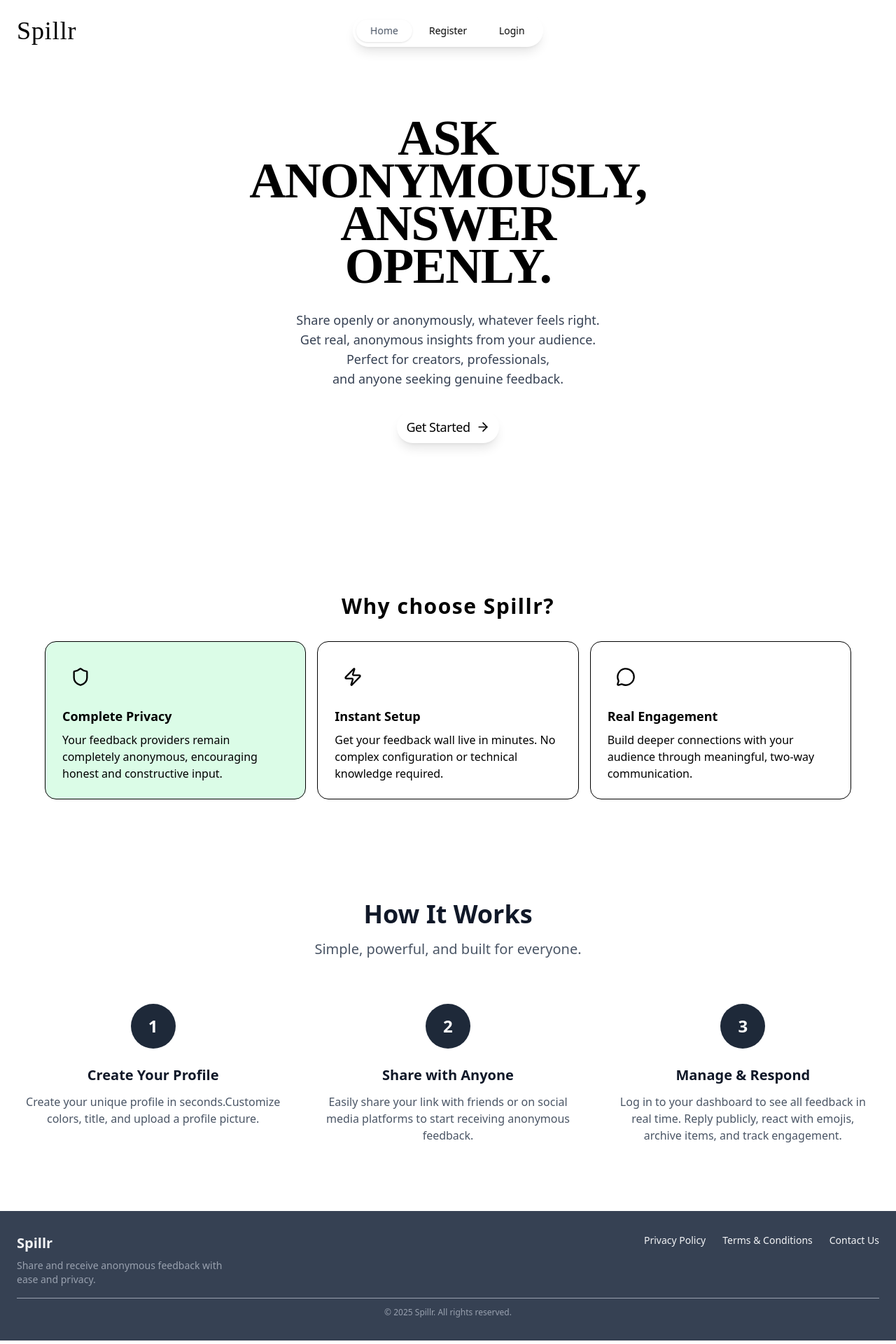
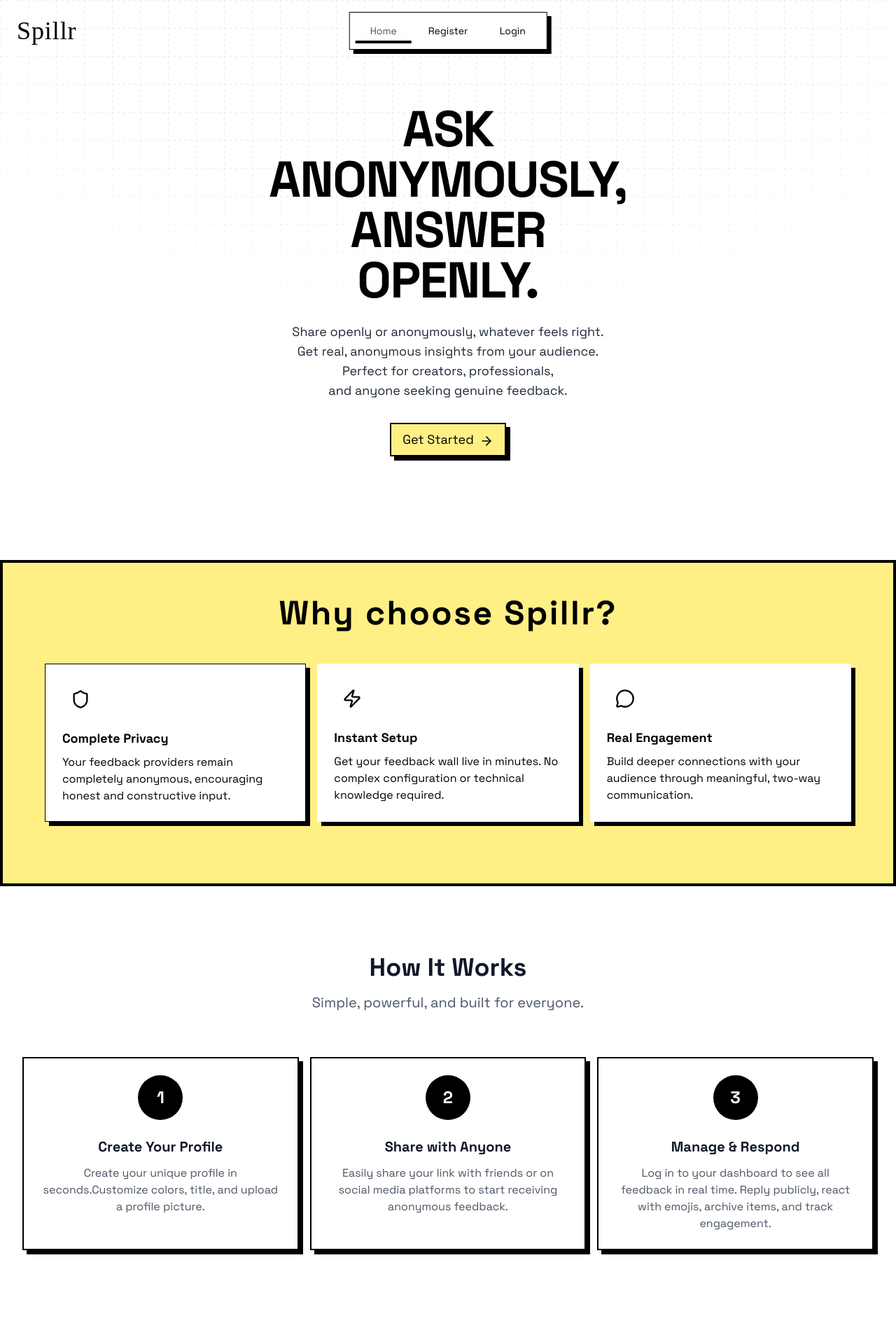
Before and after one commit to sakshamg567/spillr, a React (Vite) app in the folder client/: page / in a window 1280 px wide. Shown: the top 1920 px of the page at 70% size. Built offline with nearby package versions, Linux system fonts and the light colour scheme; no server answers; a web font is replaced by a local one.

Commit message:
home page

```diff
--- a/client/package.json
+++ b/client/package.json
@@ -10,6 +10,8 @@
     "preview": "vite preview"
   },
   "dependencies": {
+    "@fontsource/ibm-plex-mono": "^5.2.7",
+    "@fontsource/space-grotesk": "^5.2.10",
     "@tailwindcss/vite": "^4.1.13",
     "framer-motion": "^12.23.22",
     "lucide-react": "^0.544.0",
--- a/client/src/App.css
+++ b/client/src/App.css
@@ -20,10 +20,9 @@
 .delay-200 {
   animation-delay: 0.2s;
 }
+.poster-text {
+    font-weight: 800;
+    letter-spacing: -0.02em;
+    text-transform: uppercase;
 
-.poster-text {
-  font-family: "Times New Roman", serif;
-  font-weight: 900;
-  line-height: 0.85;
-  letter-spacing: -0.02em;
 }
--- a/client/src/App.jsx
+++ b/client/src/App.jsx
@@ -7,6 +7,11 @@ import Loading from "./components/Loading";
 import Settings from "./components/UserSettings";
 import PublicWallView from "./components/PublicWallView";
 import ResetPasswordForm from './components/auth/ResetPasswordForm'
+import "@fontsource/space-grotesk/400.css"
+import "@fontsource/space-grotesk/700.css"
+import "@fontsource/ibm-plex-mono/400.css"
+import "@fontsource/ibm-plex-mono/700.css"
+
 const Home = lazy(() => import("./pages/Home"));
 const Dashboard = lazy(() => import("./components/Dashboard"));
 
--- a/client/src/components/Footer.jsx
+++ b/client/src/components/Footer.jsx
@@ -94,10 +94,10 @@ const Footer = () => {
   return (
 
  <footer  >
-      <div className=" mx-auto px-6 py-8 text-gray-100 bg-gray-700">
+      <div className=" mx-auto px-6 py-8 text-gray-100 bg-black">
         {/* Footer Top */}
         <div className="flex flex-col md:flex-row justify-between items-start gap-6 md:gap-0">
-          <div className="flex flex-col space-y-2">
+          <div className="flex flex-col space-y-2 " style={{ fontFamily: "Space Grotesk" }}>
             <h2 className="text-xl font-bold">Spillr</h2>
             <p className="text-sm text-gray-400 max-w-xs">
               Share and receive anonymous feedback with ease and privacy.
--- a/client/src/components/Navbar.jsx
+++ b/client/src/components/Navbar.jsx
@@ -33,16 +33,19 @@ export default function GlassNavbar() {
   }, [activeItem]);
 
   return (
-    <nav className="relative flex items-center justify-center p-1 bg-white/20 backdrop-blur-md border border-white/10 shadow-lg rounded-full">
+    <nav className="relative flex items-center justify-center p-2 bg-white border border-black shadow-[6px_6px_0_0_#000]">
+
       <div className="relative flex items-center gap-2">
         {/* Active pill indicator */}
     <div
-          className="absolute h-8 bg-white/20 rounded-full transition-all duration-500 ease-out shadow-sm"
+  className="absolute bottom-0 h-[4px] bg-black transition-all duration-700 ease-out"
   style={{
     width: indicatorStyle.width,
     left: indicatorStyle.left,
   }}
 />
+
+
 
         {/* Nav items */}
         {items.map((item) => (
@@ -59,7 +62,7 @@ export default function GlassNavbar() {
               activeItem === item.label
                 ? "text-gray-600"
                 : "text-black hover:text-gray-600"
-            }`}
+            }`}style={{ fontFamily: "Space Grotesk" }}
           >
             {item.label}
           </button>
--- a/client/src/pages/Home.jsx
+++ b/client/src/pages/Home.jsx
@@ -9,6 +9,7 @@ import LoginForm from "../components/auth/LoginForm"
 import RegisterForm from "../components/auth/RegisterForm"
 import Footer from '../components/Footer'
 import { useLocation } from "react-router-dom";
+
 
 const Modal = ({ children, onClose }) => {
   useEffect(() => {
@@ -84,12 +85,64 @@ if (loading) return <LoadingCard />
   }
 
   return (
-    <motion.div className="min-h-screen" initial={{ opacity: 0 }} animate={{ opacity: 1 }}>
+    <motion.div className="min-h-screen " initial={{ opacity: 0 }} animate={{ opacity: 1 }} >
       <main>
-        <section className="flex items-center justify-center min-h-screen bg-cover bg-center">
+
+ <div className="min-h-screen w-full relative">
+  <div
+    className="absolute inset-0 z-0"
+    style={{
+      backgroundImage: `
+        linear-gradient(to right, #e7e5e4 1px, transparent 1px),
+        linear-gradient(to bottom, #e7e5e4 1px, transparent 1px)
+      `,
+      backgroundSize: "20px 20px",
+      backgroundPosition: "0 0, 0 0",
+      maskImage: `
+        repeating-linear-gradient(
+              to right,
+              black 0px,
+              black 3px,
+              transparent 3px,
+              transparent 8px
+            ),
+            repeating-linear-gradient(
+              to bottom,
+              black 0px,
+              black 3px,
+              transparent 3px,
+              transparent 8px
+            ),
+            radial-gradient(ellipse 70% 60% at 50% 0%, #000 60%, transparent 100%)
+      `,
+      WebkitMaskImage: `
+ repeating-linear-gradient(
+              to right,
+              black 0px,
+              black 3px,
+              transparent 3px,
+              transparent 8px
+            ),
+            repeating-linear-gradient(
+              to bottom,
+              black 0px,
+              black 3px,
+              transparent 3px,
+              transparent 8px
+            ),
+            radial-gradient(ellipse 70% 60% at 50% 0%, #000 60%, transparent 100%)
+      `,
+      maskComposite: "intersect",
+      WebkitMaskComposite: "source-in",
+    }}
+  />
+  {/* Your Content/Components */}
+
+  <div className="relative z-10 ">
+<section className="flex items-center justify-center min-h-screen bg-cover ">
 
           <motion.header
-            className="fixed top-0 left-0 right-0 z-50 flex items-center justify-between px-4 py-4 "
+            className="fixed top-0 left-0 right-0 z-50 flex items-center justify-between px-4 py-4  "
             initial={{ opacity: 0, y: -20 }}
             animate={{ opacity: 1, y: 0 }}
             transition={{ duration: 0.5 }}
@@ -132,7 +185,7 @@ if (loading) return <LoadingCard />
           </AnimatePresence>
 
           <motion.div
-            className="flex flex-col items-center justify-center max-w-2xl text-center px-4"
+            className="flex flex-col items-center justify-center max-w-2xl text-center px-4 "
             initial={{ opacity: 0, y: 20 }}
             animate={{ opacity: 1, y: 0 }}
             transition={{ duration: 0.5 }}
@@ -148,20 +201,17 @@ if (loading) return <LoadingCard />
             >
               {/* mobile heading */}
                  <motion.h1
-                variants={{
-                  hidden: { opacity: 0, y: 8 },
-                  show: { opacity: 1, y: 0 },
-                }}
-                transition={{ duration: 0.35, ease: "easeOut" }}
-                className="m-0 text-5xl md:hidden text-black leading-tight tracking-tight poster-text "
+                variants={{ hidden: { opacity: 0 }, show: { opacity: 1 } }}
+                transition={{ duration: 0.15 }}
+                className="m-0 text-5xl md:hidden leading-tight tracking-tight text-balance poster-text" style={{ fontFamily: "Space Grotesk" }}
               >
-                ASK
+                {"ASK"}
                 <br />
-                ANONYMOUSLY,
+                {"ANONYMOUSLY,"}
                 <br />
-                ANSWER
+                {"ANSWER"}
                 <br />
-                OPENLY.
+                {"OPENLY."}
               </motion.h1>
 
               {/* desktop heading */}
@@ -171,7 +221,7 @@ if (loading) return <LoadingCard />
                   show: { opacity: 1, y: 0 },
                 }}
                 transition={{ duration: 0.35, ease: "easeOut" }}
-                className="hidden md:block text-6xl lg:text-7xl text-black leading-none tracking-tight text-balance poster-text"
+                className="hidden md:block text-6xl lg:text-7xl text-black leading-none tracking-tight text-balance poster-text"style={{ fontFamily: "Space Grotesk" }}
               >
                 ASK <br />
                 ANONYMOUSLY, <br />
@@ -181,11 +231,11 @@ if (loading) return <LoadingCard />
 
               <motion.p
       variants={{
-                  hidden: { opacity: 0, y: 6 },
+        hidden: { opacity: 0, y: 8 },
         show: { opacity: 1, y: 0 },
       }}
-                transition={{ duration: 0.35, ease: "easeOut" }}
-                className="text-lg text-gray-700 pt-8"
+      transition={{ duration: 0.4, ease: "easeOut" }}
+      className="text-lg text-gray-800 mt-6"style={{ fontFamily: "Space Grotesk" }}
     >
       Share openly or anonymously, whatever feels right. <br />
       Get real, anonymous insights from your audience. <br />
@@ -193,19 +243,20 @@ if (loading) return <LoadingCard />
       and anyone seeking genuine feedback.
     </motion.p>
 
+    {/* Buttons */}
     {user ? (
       <motion.button
         variants={{
           hidden: { opacity: 0, y: 6 },
           show: { opacity: 1, y: 0 },
         }}
-                  whileHover={{ scale: 1.04 }}
-                  whileTap={{ scale: 0.98 }}
+        whileHover={{ scale: 1.05 }}
+        whileTap={{ scale: 0.97 }}
         transition={{ duration: 0.25, ease: "easeOut" }}
         onClick={logout}
-                  className="mt-8 gradient-primary flex items-center gap-2 px-3 py-2 text-black  font-normal shadow-xl  text-lg hover:shadow-elegant hover:scale-105 active:scale-95 transition-all duration-200 group bg-white/20 backdrop-blur-md border border-white/10 shadow-lg rounded-full"
+        className="mt-8 px-4 py-2 text-black border-2 border-black bg-yellow-200 shadow-[6px_6px_0_0_#000] hover:-translate-y-[2px] active:translate-y-[2px] transition-transform text-lg"style={{ fontFamily: "Space Grotesk" }}
       >
-                  <span className="tracking-tight">Logout</span>
+        Logout
       </motion.button>
     ) : (
       <motion.button
@@ -213,24 +264,24 @@ if (loading) return <LoadingCard />
           hidden: { opacity: 0, y: 6 },
           show: { opacity: 1, y: 0 },
         }}
-                  whileHover={{ scale: 1.04 }}
-                  whileTap={{ scale: 0.98 }}
+        whileHover={{ scale: 1.05 }}
+        whileTap={{ scale: 0.97 }}
         transition={{ duration: 0.25, ease: "easeOut" }}
         onClick={() => setAuthMode("register")}
-                  className="mt-8 gradient-primary flex items-center gap-2 px-3 py-2 text-black  font-semibold shadow-glow text-lg hover:shadow-elegant hover:scale-105 active:scale-95 transition-all duration-200 group bg-white/20 backdrop-blur-md border border-white/10 shadow-lg rounded-full"
+        className="mt-8 px-4 py-2 text-black border-2 border-black bg-yellow-200 shadow-[6px_6px_0_0_#000] hover:-translate-y-[2px] active:translate-y-[2px] transition-transform text-lg font-medium"style={{ fontFamily: "Space Grotesk" }}
       >
-                  <span className="tracking-tight font-normal text-lg">
         {isAuthenticated ? "Go to Dashboard" : "Get Started"}
-                </span>
-                  <ArrowRight className="h-5 w-5 transition-transform group-hover:translate-x-1" />
+        <ArrowRight className="inline-block ml-2 h-5 w-5" />
       </motion.button>
     )}
   </motion.div>
           </motion.div>
 
         </section>
+        </div>
+        </div>
         <motion.div
-          className="w-full px-6 py-12 flex items-center justify-center"
+          className="w-full px-6 py-12 flex items-center justify-center bg-yellow-200 border  border-4"
           initial={{ opacity: 0, y: 20 }}
           animate={{ opacity: 1, y: 0 }}
           transition={{ duration: 0.5 }}
@@ -242,13 +293,13 @@ if (loading) return <LoadingCard />
             transition={{ duration: 0.5 }}
           >
             <motion.div
-              className="text-center mb-8"
+              className="text-center mb-12"
               initial={{ opacity: 0 }}
               animate={{ opacity: 1 }}
               transition={{ duration: 0.5 }}
             >
               <motion.h2
-                className="text-3xl font-bold text-foreground mb-2 tracking-wider font-semibold"
+                className="text-5xl font-bold text-foreground tracking-wider font-semibold"style={{ fontFamily: "Space Grotesk" }}
                 initial={{ opacity: 0 }}
                 animate={{ opacity: 1 }}
                 transition={{ duration: 0.5 }}
@@ -257,15 +308,15 @@ if (loading) return <LoadingCard />
               </motion.h2>
             </motion.div>
 
-            <div className="grid grid-cols-1 md:grid-cols-3 gap-4">
+            <div className="grid grid-cols-1 md:grid-cols-3 gap-4 mb-10">
               {/* Card 1 */}
               <motion.div
                 initial={{ opacity: 0, y: 12 }}
                 whileInView={{ opacity: 1, y: 0 }}
                 viewport={{ once: true, margin: "-80px" }}
                 transition={{ duration: 0.35, ease: "easeOut" }}
-                whileHover={{ y: -6 }}
-                className="flex flex-col bg-card/80 backdrop-blur-sm p-6 rounded-2xl shadow-card border border-border/50 transform transition-transform duration-300 ease-out hover:-translate-y-1 hover:shadow-lg bg-green-100"
+                whileHover={{ y: -6 }} style={{ fontFamily: "Space Grotesk" }}
+                className="flex flex-col bg-card/80 p-6  shadow-card border border-black shadow-[6px_6px_0_0_#000] transform transition-transform duration-300 ease-out hover:-translate-y-1 hover:shadow-lg bg-white"
               >
                 <motion.div
                   className="gradient-primary p-3 rounded-xl w-fit mb-4"
@@ -279,7 +330,7 @@ if (loading) return <LoadingCard />
                   className="text-lg font-semibold text-foreground mb-2"
                   initial={{ opacity: 0 }}
                   animate={{ opacity: 1 }}
-                  transition={{ duration: 0.5 }}
+                  transition={{ duration: 0.5 }}style={{ fontFamily: "Space Grotesk" }}
                 >
                   Complete Privacy
                 </motion.h3>
@@ -287,7 +338,7 @@ if (loading) return <LoadingCard />
                   className="text-muted-foreground flex-grow"
                   initial={{ opacity: 0 }}
                   animate={{ opacity: 1 }}
-                  transition={{ duration: 0.5 }}
+                  transition={{ duration: 0.5 }}style={{ fontFamily: "Space Grotesk" }}
                 >
                   Your feedback providers remain completely anonymous, encouraging honest and constructive input.
                 </motion.p>
@@ -300,7 +351,7 @@ if (loading) return <LoadingCard />
                 viewport={{ once: true, margin: "-80px" }}
                 transition={{ duration: 0.35, ease: "easeOut", delay: 0.05 }}
                 whileHover={{ y: -6 }}
-                className="flex flex-col bg-card/80 backdrop-blur-sm p-6 rounded-2xl shadow-card border border-border/50 transform transition-transform duration-300 ease-out hover:-translate-y-1 hover:shadow-lg"
+                className="flex flex-col bg-card/80  p-6 shadow-card transform transition-transform duration-300 border-black shadow-[6px_6px_0_0_#000] ease-out hover:-translate-y-1 hover:shadow-lg bg-white"style={{ fontFamily: "Space Grotesk" }}
               >
                 <motion.div
                   className="gradient-primary p-3 rounded-xl w-fit mb-4"
@@ -322,7 +373,7 @@ if (loading) return <LoadingCard />
                   className="text-muted-foreground flex-grow"
                   initial={{ opacity: 0 }}
                   animate={{ opacity: 1 }}
-                  transition={{ duration: 0.5 }}
+                  transition={{ duration: 0.5 }}style={{ fontFamily: "Space Grotesk" }}
                 >
                   Get your feedback wall live in minutes. No complex configuration or technical knowledge required.
                 </motion.p>
@@ -335,13 +386,13 @@ if (loading) return <LoadingCard />
                 viewport={{ once: true, margin: "-80px" }}
                 transition={{ duration: 0.35, ease: "easeOut", delay: 0.1 }}
                 whileHover={{ y: -6 }}
-                className="flex flex-col bg-card/80 backdrop-blur-sm p-6 rounded-2xl shadow-card border border-border/50 transform transition-transform duration-300 ease-out hover:-translate-y-1 hover:shadow-lg"
+                className="flex flex-col bg-card/80  p-6  shadow-card border-black shadow-[6px_6px_0_0_#000] transform transition-transform duration-300 ease-out hover:-translate-y-1 hover:shadow-lg bg-white"style={{ fontFamily: "Space Grotesk" }}
               >
                 <motion.div
                   className="gradient-primary p-3 rounded-xl w-fit mb-4"
                   initial={{ opacity: 0 }}
                   animate={{ opacity: 1 }}
-                  transition={{ duration: 0.5 }}
+                  transition={{ duration: 0.5 }}style={{ fontFamily: "Space Grotesk" }}
                 >
                   <MessageCircle className="h-7 w-7" />
                 </motion.div>
@@ -357,7 +408,7 @@ if (loading) return <LoadingCard />
                   className="text-muted-foreground flex-grow"
                   initial={{ opacity: 0 }}
                   animate={{ opacity: 1 }}
-                  transition={{ duration: 0.5 }}
+                  transition={{ duration: 0.5 }}style={{ fontFamily: "Space Grotesk" }}
                 >
                   Build deeper connections with your audience through meaningful, two-way communication.
                 </motion.p>
@@ -371,18 +422,27 @@ if (loading) return <LoadingCard />
   <div className="max-w-7xl mx-auto px-4 sm:px-6 lg:px-8">
 
     <div className="text-center mb-16">
-      <h2 className="text-3xl md:text-4xl font-bold text-gray-900 mb-4">
+      <h2 className="text-5xl md:text-4xl font-bold text-gray-900 mb-4"style={{ fontFamily: "Space Grotesk" }}>
         How It Works
       </h2>
-      <p className="text-xl text-gray-600 max-w-3xl mx-auto">
+      <p className="text-xl text-gray-600 max-w-3xl mx-auto"style={{ fontFamily: "Space Grotesk" }}>
         Simple, powerful, and built for everyone.
       </p>
     </div>
 
-    <div className="grid grid-cols-1 md:grid-cols-3 gap-8 md:gap-12">
+    <div className="grid grid-cols-1 md:grid-cols-3 gap-4 mb-10 "style={{ fontFamily: "Space Grotesk" }}>
+        <motion.div
+                initial={{ opacity: 0, y: 12 }}
+                whileInView={{ opacity: 1, y: 0 }}
+                viewport={{ once: true, margin: "-80px" }}
+                transition={{ duration: 0.35, ease: "easeOut", delay: 0.1 }}
+                whileHover={{ y: -6 }}
+              className="flex flex-col bg-white border-2 border-black p-6 shadow-[6px_6px_0_0_#000] transform transition-transform duration-300 ease-out hover:-translate-y-1 hover:shadow-lg " style={{ fontFamily: "Space Grotesk" }}
 
-      <div className="text-center group">
-        <div className="w-16 h-16 rounded-full bg-gray-800 flex items-center justify-center mx-auto mb-6 group-hover:bg-white transition-colors group-hover:text-black">
+              >
+
+      <div className="text-center group ">
+        <div className="w-16 h-16 rounded-full bg-black flex items-center justify-center mx-auto mb-6 group-hover:bg-white transition-colors group-hover:text-black">
           <span className="text-2xl font-bold text-white group-hover:text-black">1</span>
         </div>
         <h3 className="text-xl font-semibold text-gray-900 mb-3">Create Your Profile</h3>
@@ -391,9 +451,19 @@ if (loading) return <LoadingCard />
         </p>
       </div>
 
+      </motion.div>
 
+     <motion.div
+                initial={{ opacity: 0, y: 12 }}
+                whileInView={{ opacity: 1, y: 0 }}
+                viewport={{ once: true, margin: "-80px" }}
+                transition={{ duration: 0.35, ease: "easeOut", delay: 0.1 }}
+                whileHover={{ y: -6 }}
+                className="flex flex-col bg-white border-2 border-black p-6 shadow-[6px_6px_0_0_#000] transform transition-transform duration-300 ease-out hover:-translate-y-1 hover:shadow-lg" style={{ fontFamily: "Space Grotesk" }}
+
+              >
       <div className="text-center group">
-        <div className="w-16 h-16 rounded-full bg-gray-800 flex items-center justify-center mx-auto mb-6 group-hover:bg-white transition-colors hover:text-black">
+        <div className="w-16 h-16 rounded-full bg-black flex items-center justify-center mx-auto mb-6 group-hover:bg-white transition-colors group-hover:text-black">
           <span className="text-2xl font-bold text-white group-hover:text-black">2</span>
         </div>
         <h3 className="text-xl font-semibold text-gray-900 mb-3">Share with Anyone</h3>
@@ -403,10 +473,19 @@ if (loading) return <LoadingCard />
 
         </p>
       </div>
+</motion.div>
+  <motion.div
+                initial={{ opacity: 0, y: 12 }}
+                whileInView={{ opacity: 1, y: 0 }}
+                viewport={{ once: true, margin: "-80px" }}
+                transition={{ duration: 0.35, ease: "easeOut", delay: 0.1 }}
+                whileHover={{ y: -6 }}
+                className="flex flex-col bg-white border-2 border-black p-6 shadow-[6px_6px_0_0_#000] transform transition-transform duration-300 ease-out hover:-translate-y-1 hover:shadow-lg" style={{ fontFamily: "Space Grotesk" }}
 
+              >
 
       <div className="text-center group">
-        <div className="w-16 h-16 rounded-full bg-gray-800 flex items-center justify-center mx-auto mb-6 group-hover:bg-white transition-colors hover:text-black">
+        <div className="w-16 h-16 rounded-full bg-black flex items-center justify-center mx-auto mb-6 group-hover:bg-white transition-colors group-hover:text-black">
           <span className="text-2xl font-bold text-white group-hover:text-black">3</span>
           </div>
         <h3 className="text-xl font-semibold text-gray-900 mb-3">Manage & Respond</h3>
@@ -414,6 +493,7 @@ if (loading) return <LoadingCard />
           Log in to your dashboard to see all feedback in real time. Reply publicly, react with emojis, archive items, and track engagement.
         </p>
       </div>
+      </motion.div>
     </div>
 
 
```
Also changed, not shown: 1 other file (tests, documents, lock files or other folders). Lines whose indentation alone changed are shown as unchanged.
